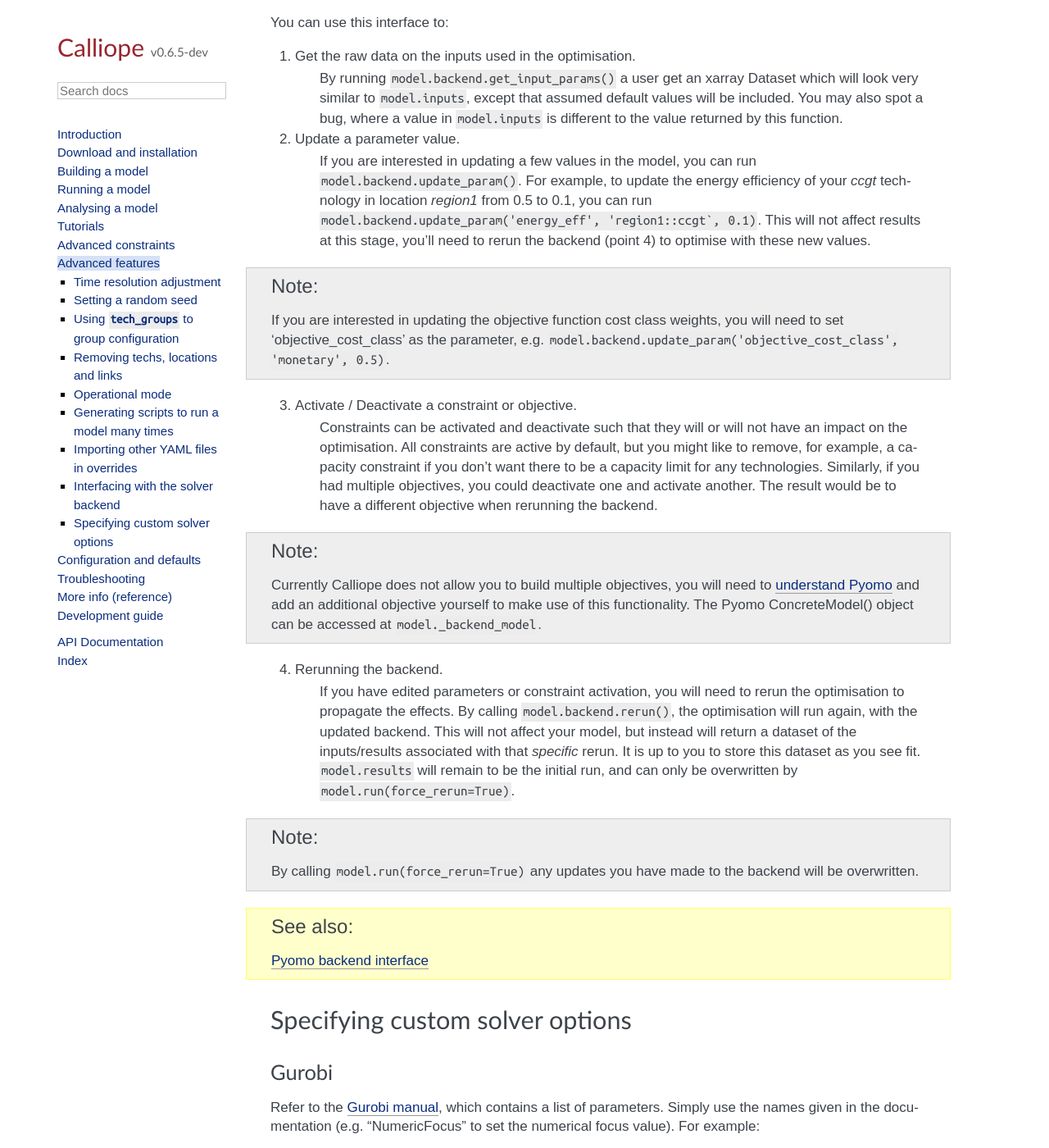
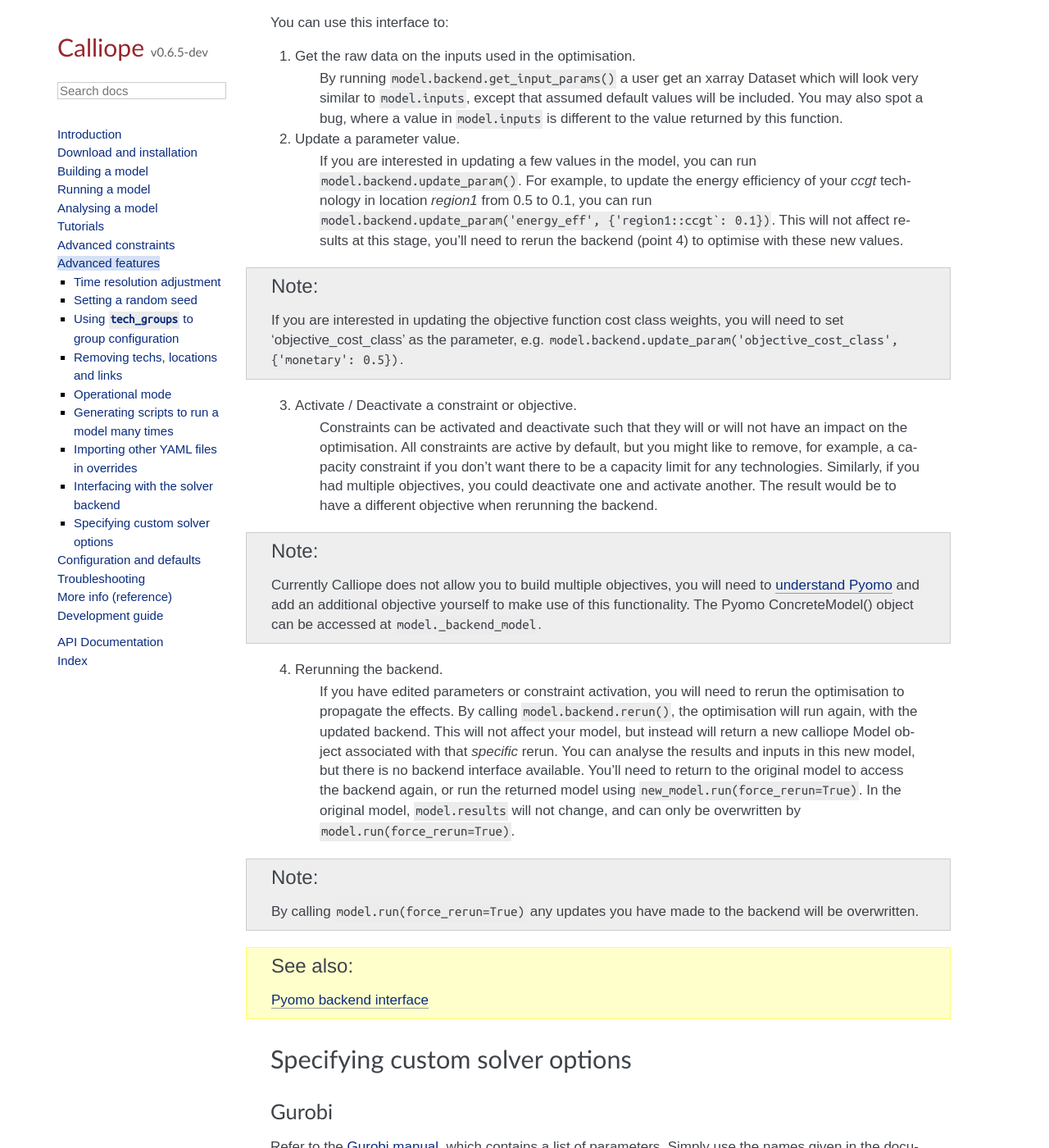
Before and after one commit to calliope-project/calliope, a Sphinx documentation site: the page built from doc/user/advanced_features.rst, in a window 1280 px wide and 1400 px high, scrolled down 6807 px. Shown: the whole window at 82% size. Built offline with Sphinx 7.4.7, drawn with Linux system fonts in a browser that asks for light colours; some web fonts are replaced; pages that are not in the unit, such as notebooks, are missing from menus; a script that is not in the unit is left out; comment, search, counter and statistics services are not loaded.

Commit message:
Update changelog and documentation

```diff
--- a/changelog.rst
+++ b/changelog.rst
@@ -5,6 +5,8 @@
 
 0.6.5 (dev)
 -----------
+
+|changed| |backwards-incompatible| The backend interface to update a parameter value (`Model.backend.update_param()`) has been updated to allow multiple values in a parameter to be updated at once, using a dictionary.
 
 |changed| Allowed `om_con` cost for demand technologies. This is conceived to allow better representing generic international exports as demand sinks with a given revenue (e.g. the average electricity price on a given bidding zone), not restricted to any particular type of technology.
 
--- a/doc/user/advanced_features.rst
+++ b/doc/user/advanced_features.rst
@@ -259,9 +259,9 @@
     By running ``model.backend.get_input_params()`` a user get an xarray Dataset which will look very similar to ``model.inputs``, except that assumed default values will be included. You may also spot a bug, where a value in ``model.inputs`` is different to the value returned by this function.
 
 2. Update a parameter value.
-    If you are interested in updating a few values in the model, you can run ``model.backend.update_param()``. For example, to update the energy efficiency of your `ccgt` technology in location `region1` from 0.5 to 0.1, you can run ``model.backend.update_param('energy_eff', 'region1::ccgt`, 0.1)``. This will not affect results at this stage, you'll need to rerun the backend (point 4) to optimise with these new values.
+    If you are interested in updating a few values in the model, you can run ``model.backend.update_param()``. For example, to update the energy efficiency of your `ccgt` technology in location `region1` from 0.5 to 0.1, you can run ``model.backend.update_param('energy_eff', {'region1::ccgt`: 0.1})``. This will not affect results at this stage, you'll need to rerun the backend (point 4) to optimise with these new values.
 
-.. note:: If you are interested in updating the objective function cost class weights, you will need to set 'objective_cost_class' as the parameter, e.g. ``model.backend.update_param('objective_cost_class', 'monetary', 0.5)``.
+.. note:: If you are interested in updating the objective function cost class weights, you will need to set 'objective_cost_class' as the parameter, e.g. ``model.backend.update_param('objective_cost_class', {'monetary': 0.5})``.
 
 3. Activate / Deactivate a constraint or objective.
     Constraints can be activated and deactivate such that they will or will not have an impact on the optimisation. All constraints are active by default, but you might like to remove, for example, a capacity constraint if you don't want there to be a capacity limit for any technologies. Similarly, if you had multiple objectives, you could deactivate one and activate another. The result would be to have a different objective when rerunning the backend.
@@ -269,7 +269,7 @@
 .. note:: Currently Calliope does not allow you to build multiple objectives, you will need to `understand Pyomo <http://www.pyomo.org/documentation/>`_ and add an additional objective yourself to make use of this functionality. The Pyomo ConcreteModel() object can be accessed at ``model._backend_model``.
 
 4. Rerunning the backend.
-    If you have edited parameters or constraint activation, you will need to rerun the optimisation to propagate the effects. By calling ``model.backend.rerun()``, the optimisation will run again, with the updated backend. This will not affect your model, but instead will return a dataset of the inputs/results associated with that *specific* rerun. It is up to you to store this dataset as you see fit. ``model.results`` will remain to be the initial run, and can only be overwritten by ``model.run(force_rerun=True)``.
+    If you have edited parameters or constraint activation, you will need to rerun the optimisation to propagate the effects. By calling ``model.backend.rerun()``, the optimisation will run again, with the updated backend. This will not affect your model, but instead will return a new calliope Model object associated with that *specific* rerun. You can analyse the results and inputs in this new model, but there is no backend interface available. You'll need to return to the original model to access the backend again, or run the returned model using ``new_model.run(force_rerun=True)``. In the original model, ``model.results`` will not change, and can only be overwritten by ``model.run(force_rerun=True)``.
 
 .. note:: By calling ``model.run(force_rerun=True)`` any updates you have made to the backend will be overwritten.
 
```
